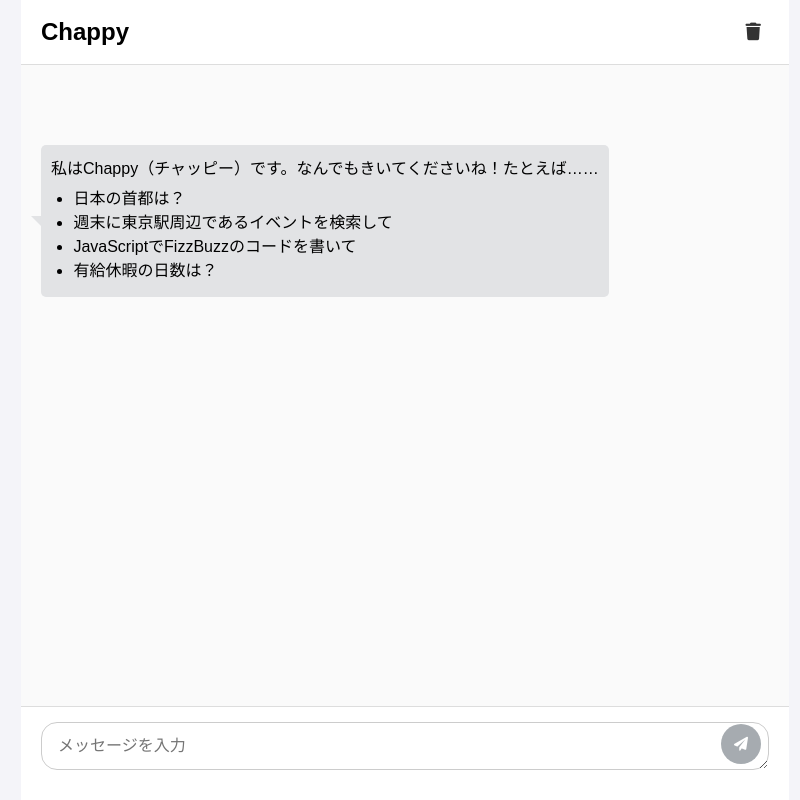
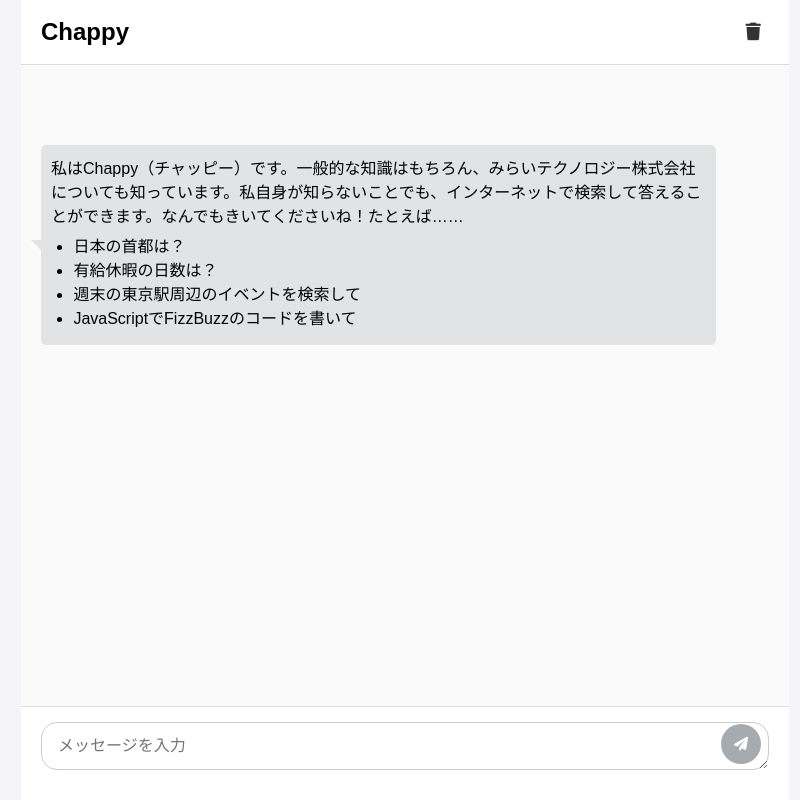
Before and after one commit to munierujp/llmdev, a Flask app: template 16_llmapp/original/templates/index.html in a window 1280 px wide. Shown: the whole page, without its empty margins (235-1035 px from the left). Run offline with Flask 3, Linux system fonts and the light colour scheme; the template is opened without the code that fills it, so the values that code supplies are empty; some libraries are stand-ins or nearby versions.

Commit message:
スタイル: ウェルカムメッセージの文言を修正し、情報を追加

```diff
--- a/16_llmapp/original/templates/index.html
+++ b/16_llmapp/original/templates/index.html
@@ -4,12 +4,12 @@
 <div class="chat-container">
   <div class="chat-box" id="chat-box">
     <div id="welcome-message" class="welcome-message bot-message">
-      私はChappy（チャッピー）です。なんでもきいてくださいね！たとえば……
+      私はChappy（チャッピー）です。一般的な知識はもちろん、みらいテクノロジー株式会社についても知っています。私自身が知らないことでも、インターネットで検索して答えることができます。なんでもきいてくださいね！たとえば……
       <ul>
         <li>日本の首都は？</li>
-        <li>週末に東京駅周辺であるイベントを検索して</li>
+        <li>有給休暇の日数は？</li>
+        <li>週末の東京駅周辺のイベントを検索して</li>
         <li>JavaScriptでFizzBuzzのコードを書いて</li>
-        <li>有給休暇の日数は？</li>
       </ul>
     </div>
     {% for message in messages %}
```
